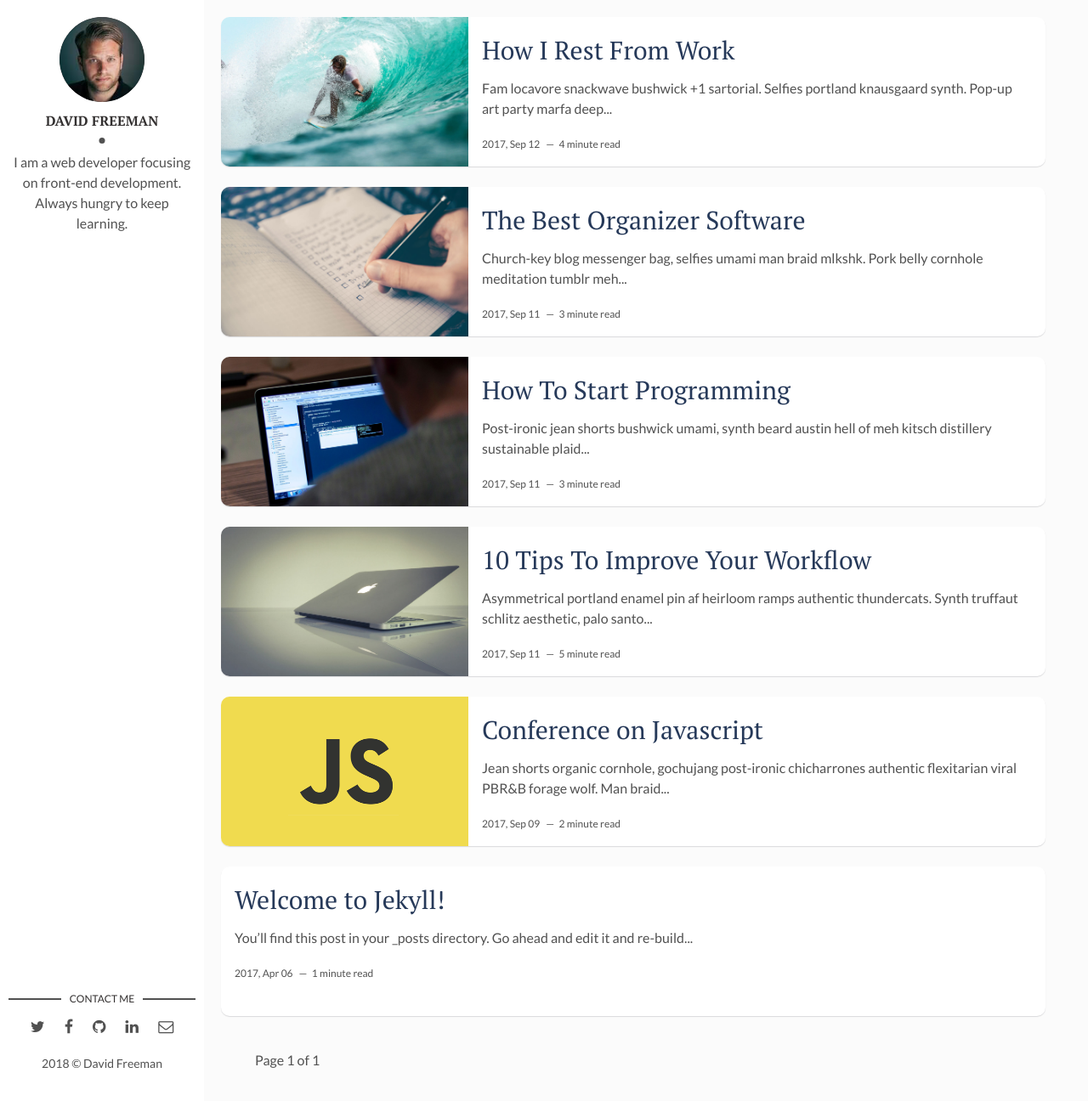
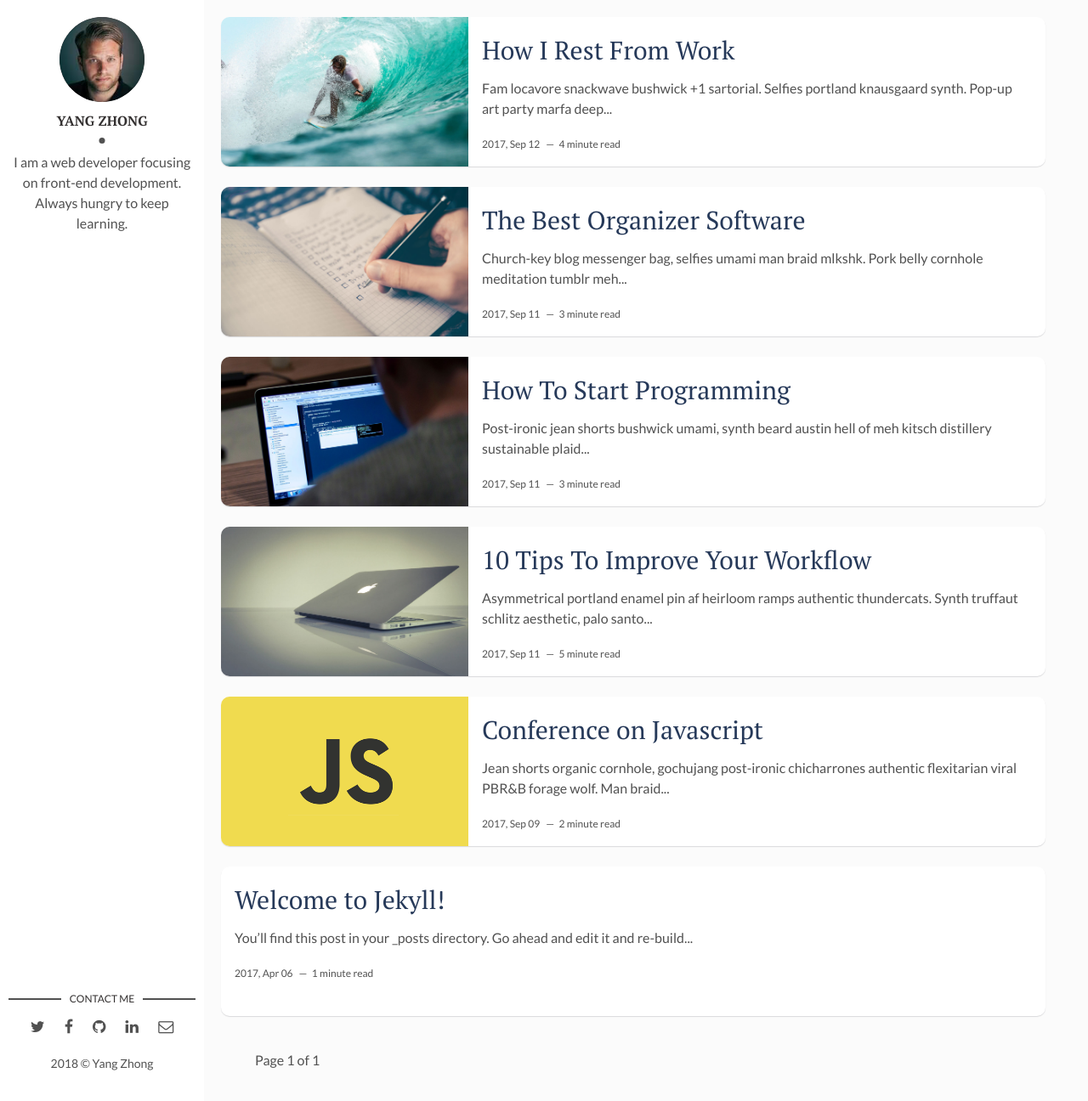
Before and after one commit to yzhong1985/yzhong1985.github.io, a Jekyll site: the page built from index.html, in a window 1280 px wide and 1296 px high. Shown: the whole window at 85% size. Built offline with Jekyll 4.4.1, drawn with Linux system fonts in a browser that asks for light colours; the list of posts is cut into pages by our own code; some of the changed lines change nothing that is shown.

Commit message:
Update config

```diff
--- a/_config.yml
+++ b/_config.yml
@@ -1,22 +1,19 @@
-title: Hello, world! I'm David Freeman
-description: > # this means to ignore newlines until "baseurl:"
-  Write an awesome description for your new site here. You can edit this
-  line in _config.yml. It will appear in your document head meta (for
-  Google search results) and in your feed.xml site description.
+title: A daydream place for Yang
+description: Hello, this is Yang Zhong, a software developer and giser
 permalink: ':title/'
 baseurl: '' # the subpath of your site, e.g. /blog
 url: "" # the base hostname & protocol for your site, e.g. http://example.com
 site-twitter: #if your site has a twitter account, enter it here
 
 # Author Settings
-author: David Freeman # add your name
+author: Yang Zhong # add your name
 author-img: david-freeman.jpg # add your photo
 about-author: I am a web developer focusing on front-end development. Always hungry to keep learning. # add description
 twitter: # add your Twitter handle
 facebook: # add your Facebook handle
-github: artemsheludko # add your Github handle
+github: yzhong1985 # add your Github handle
 linkedin: # add your Linkedin handle
-email: # add your Email address
+email: yzhong1985@gmail.com # add your Email address
 
 # Disqus
 discus-identifier: mr-brown # add your discus identifier
```
